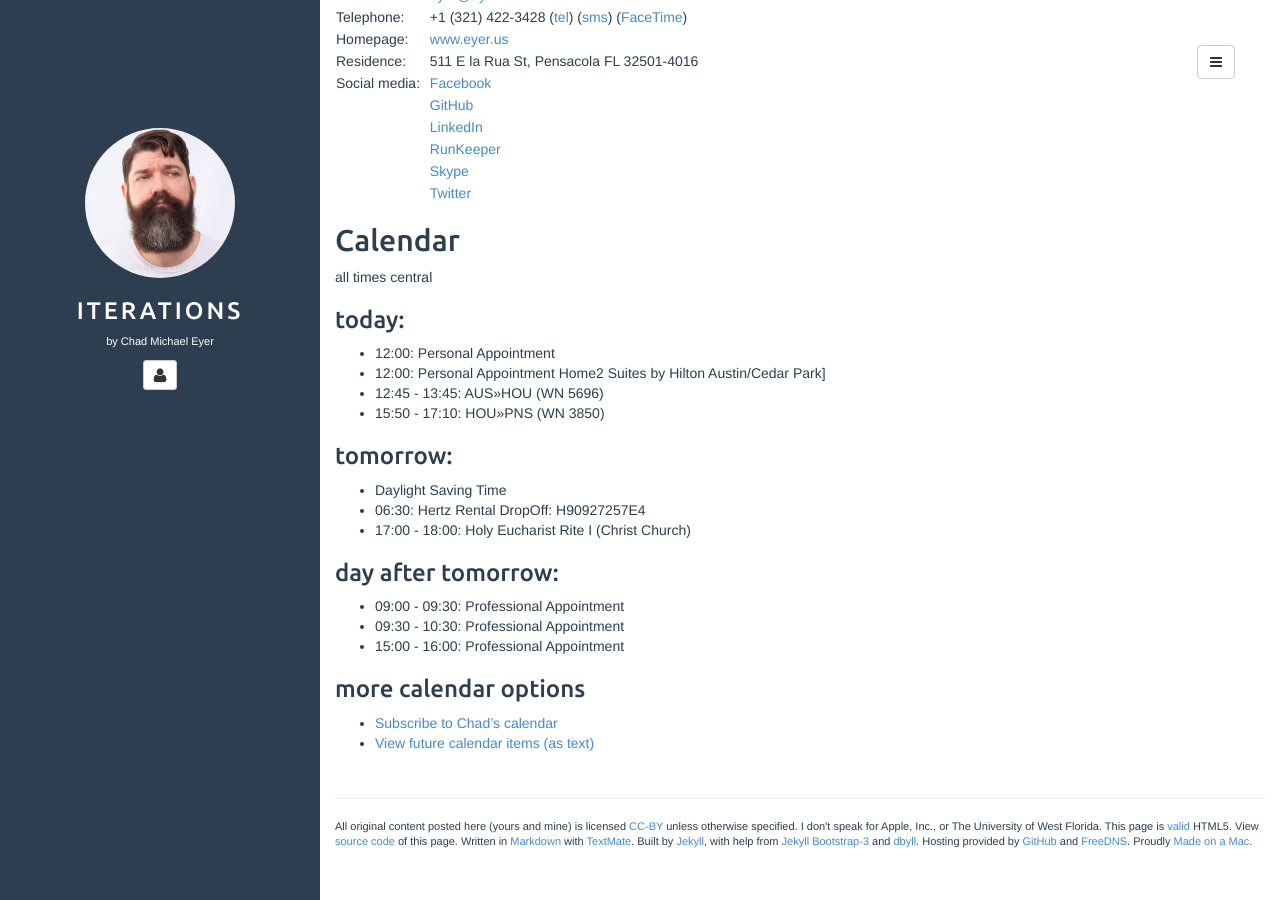
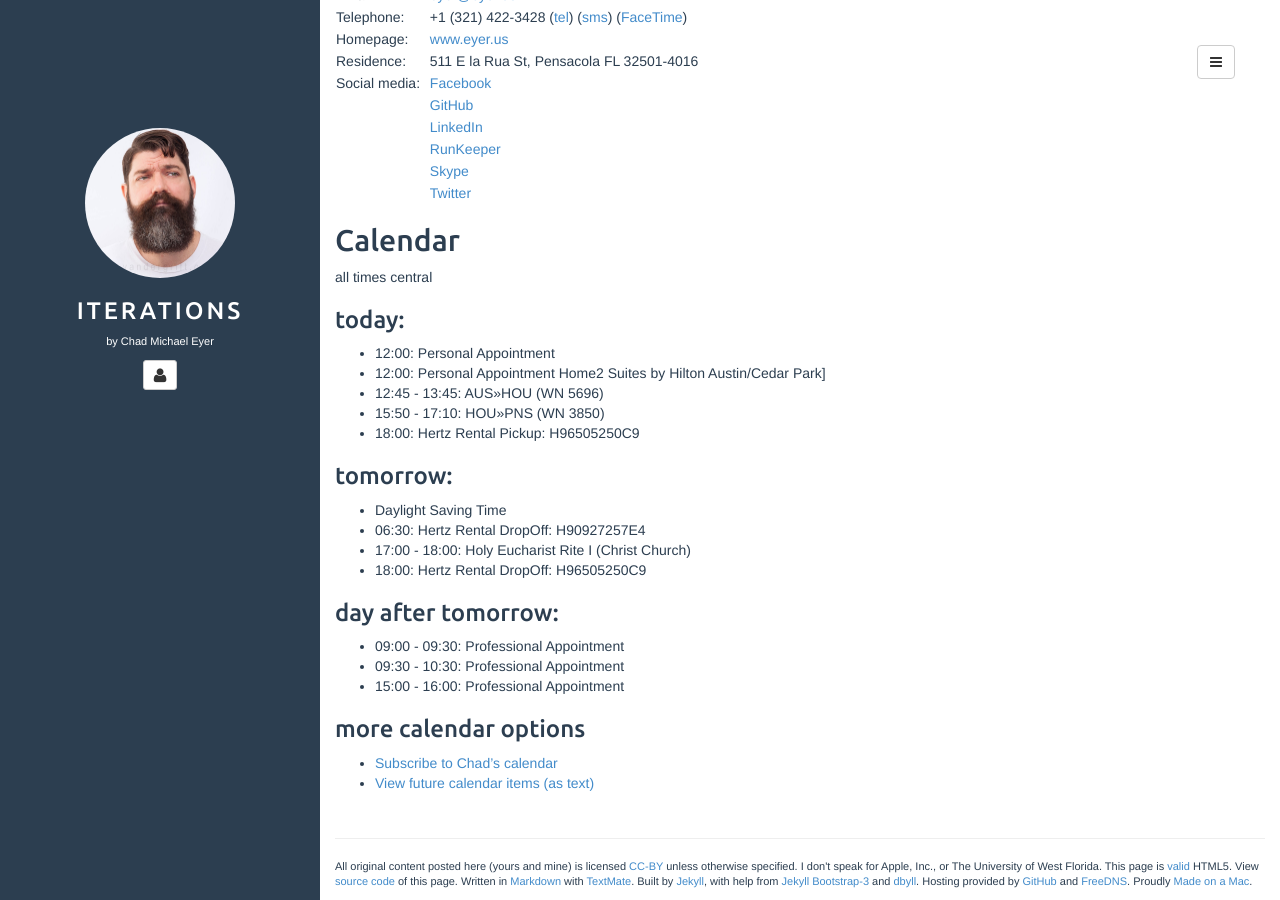
Before and after one commit to chadmichaeleyer/chadmichaeleyer.github.io, a Jekyll site: the page built from about.md, in a window 1280 px wide and 900 px high, scrolled down 1250 px. Built offline with Jekyll 4.4.1, drawn with Linux system fonts in a browser that asks for light colours.

Commit message:
calendar update

```diff
--- a/calendar-year.markdown
+++ b/calendar-year.markdown
@@ -7,12 +7,14 @@ all times central
 Home2 Suites by Hilton Austin/Cedar Park]
 * 12:45 - 13:45: AUS»HOU (WN 5696)
 * 15:50 - 17:10: HOU»PNS (WN 3850)
+* 18:00: Hertz Rental Pickup: H96505250C9
 
 ### 2019-03-10 (Sun):
 
 * Daylight Saving Time
 * 06:30: Hertz Rental DropOff: H90927257E4
 * 17:00 - 18:00: Holy Eucharist Rite I (Christ Church)
+* 18:00: Hertz Rental DropOff: H96505250C9
 
 ### 2019-03-11 (Mon):
 
--- a/calendar.markdown
+++ b/calendar.markdown
@@ -7,12 +7,14 @@ all times central
 Home2 Suites by Hilton Austin/Cedar Park]
 * 12:45 - 13:45: AUS»HOU (WN 5696)
 * 15:50 - 17:10: HOU»PNS (WN 3850)
+* 18:00: Hertz Rental Pickup: H96505250C9
 
 ### tomorrow:
 
 * Daylight Saving Time
 * 06:30: Hertz Rental DropOff: H90927257E4
 * 17:00 - 18:00: Holy Eucharist Rite I (Christ Church)
+* 18:00: Hertz Rental DropOff: H96505250C9
 
 ### day after tomorrow:
 
```
Also changed, not shown: 1 other file.
